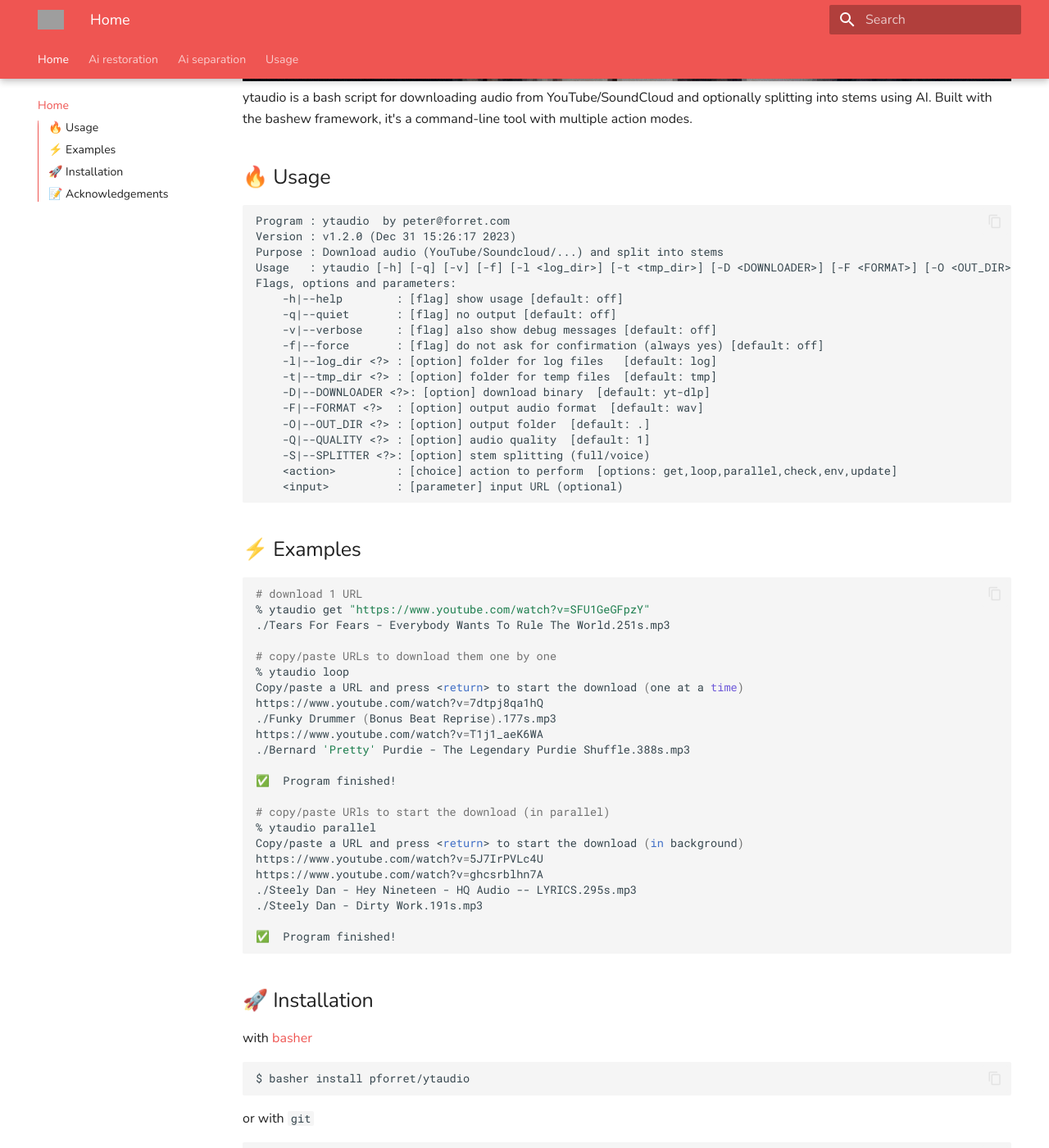
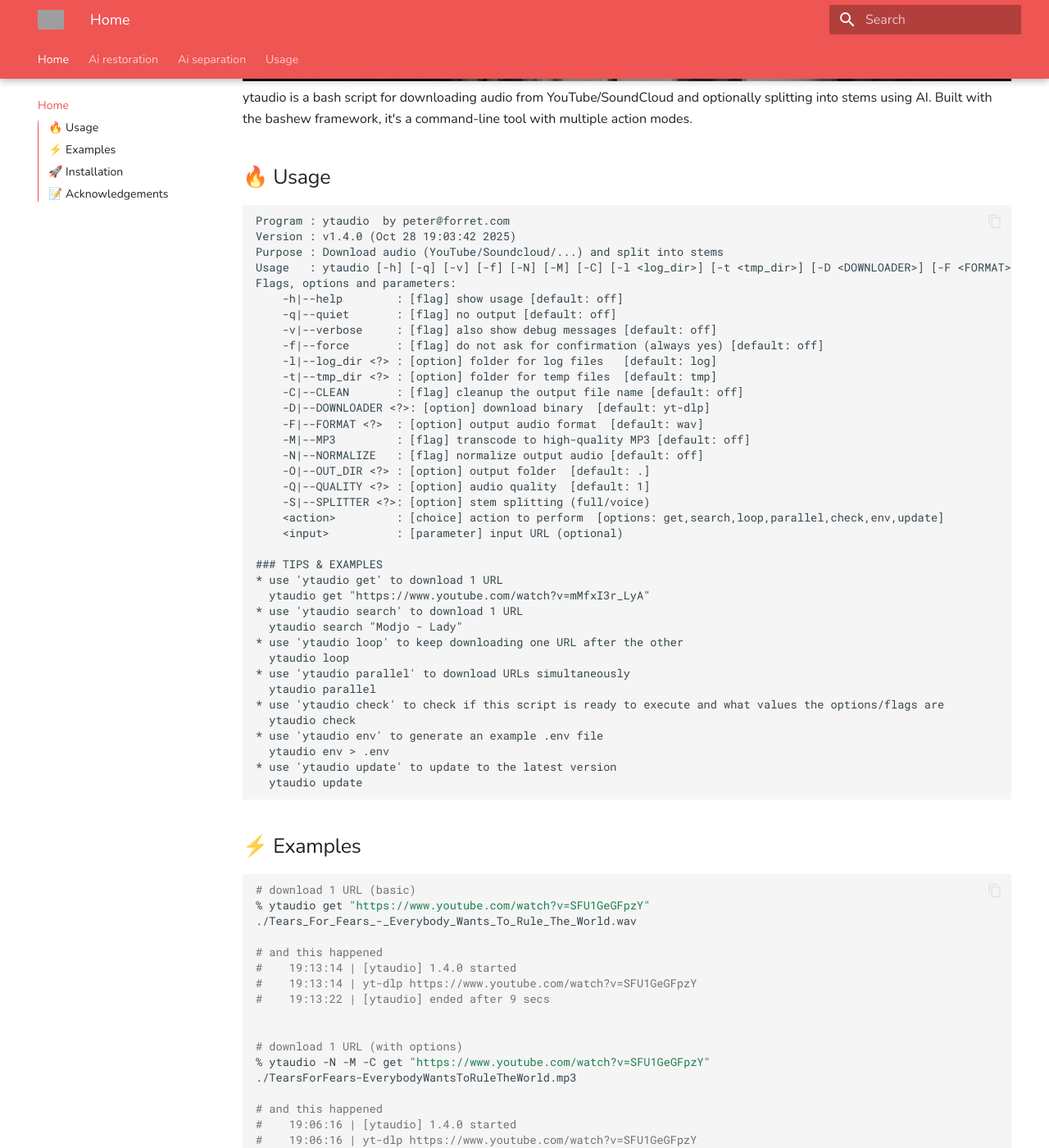
Before and after one commit to pforret/ytaudio, an MkDocs documentation site: the page built from docs/index.md, in a window 1280 px wide and 1400 px high, scrolled down 658 px. Shown: the whole window at 82% size. Built offline with MkDocs 1.6.1 and Material for MkDocs 9.7.7, drawn with Linux system fonts in a browser that asks for light colours; some of the changed text lies outside the part shown; grey boxes are pictures that could not be loaded.

Commit message:
DEL: ABBA_-_Gimme_Gimme_Gimme_A_Man_After_Midnight.210s.wav, MOD: index.md ytaudio.sh

````diff
--- a/docs/index.md
+++ b/docs/index.md
@@ -16,9 +16,9 @@ Built with the bashew framework, it's a command-line tool with multiple action m
 
 ```
 Program : ytaudio  by peter@forret.com
-Version : v1.2.0 (Dec 31 15:26:17 2023)
+Version : v1.4.0 (Oct 28 19:03:42 2025)
 Purpose : Download audio (YouTube/Soundcloud/...) and split into stems
-Usage   : ytaudio [-h] [-q] [-v] [-f] [-l <log_dir>] [-t <tmp_dir>] [-D <DOWNLOADER>] [-F <FORMAT>] [-O <OUT_DIR>] [-Q <QUALITY>] [-S <SPLITTER>] <action> <input?>
+Usage   : ytaudio [-h] [-q] [-v] [-f] [-N] [-M] [-C] [-l <log_dir>] [-t <tmp_dir>] [-D <DOWNLOADER>] [-F <FORMAT>] [-O <OUT_DIR>] [-Q <QUALITY>] [-S <SPLITTER>] <action> <input?>
 Flags, options and parameters:
     -h|--help        : [flag] show usage [default: off]
     -q|--quiet       : [flag] no output [default: off]
@@ -26,21 +26,60 @@ Flags, options and parameters:
     -f|--force       : [flag] do not ask for confirmation (always yes) [default: off]
     -l|--log_dir <?> : [option] folder for log files   [default: log]
     -t|--tmp_dir <?> : [option] folder for temp files  [default: tmp]
+    -C|--CLEAN       : [flag] cleanup the output file name [default: off]
     -D|--DOWNLOADER <?>: [option] download binary  [default: yt-dlp]
     -F|--FORMAT <?>  : [option] output audio format  [default: wav]
+    -M|--MP3         : [flag] transcode to high-quality MP3 [default: off]
+    -N|--NORMALIZE   : [flag] normalize output audio [default: off]
     -O|--OUT_DIR <?> : [option] output folder  [default: .]
     -Q|--QUALITY <?> : [option] audio quality  [default: 1]
     -S|--SPLITTER <?>: [option] stem splitting (full/voice)
-    <action>         : [choice] action to perform  [options: get,loop,parallel,check,env,update]
+    <action>         : [choice] action to perform  [options: get,search,loop,parallel,check,env,update]
     <input>          : [parameter] input URL (optional)
+
+### TIPS & EXAMPLES
+* use 'ytaudio get' to download 1 URL
+  ytaudio get "https://www.youtube.com/watch?v=mMfxI3r_LyA"
+* use 'ytaudio search' to download 1 URL
+  ytaudio search "Modjo - Lady"
+* use 'ytaudio loop' to keep downloading one URL after the other
+  ytaudio loop
+* use 'ytaudio parallel' to download URLs simultaneously
+  ytaudio parallel
+* use 'ytaudio check' to check if this script is ready to execute and what values the options/flags are
+  ytaudio check
+* use 'ytaudio env' to generate an example .env file
+  ytaudio env > .env
+* use 'ytaudio update' to update to the latest version
+  ytaudio update
 ```
 
 ## ⚡️ Examples
 
 ```bash
-# download 1 URL
+# download 1 URL (basic)
 % ytaudio get "https://www.youtube.com/watch?v=SFU1GeGFpzY"
-./Tears For Fears - Everybody Wants To Rule The World.251s.mp3
+./Tears_For_Fears_-_Everybody_Wants_To_Rule_The_World.wav
+
+# and this happened
+#    19:13:14 | [ytaudio] 1.4.0 started
+#    19:13:14 | yt-dlp https://www.youtube.com/watch?v=SFU1GeGFpzY
+#    19:13:22 | [ytaudio] ended after 9 secs
+
+
+# download 1 URL (with options)
+% ytaudio -N -M -C get "https://www.youtube.com/watch?v=SFU1GeGFpzY"
+./TearsForFears-EverybodyWantsToRuleTheWorld.mp3
+
+# and this happened
+#    19:06:16 | [ytaudio] 1.4.0 started
+#    19:06:16 | yt-dlp https://www.youtube.com/watch?v=SFU1GeGFpzY
+#    19:06:26 | Normalize output/Tears_For_Fears_-_Everybody_Wants_To_Rule_The_World.wav (-14 LUFS)
+#    19:06:35 | Loudness corrected: { 'volume_r128': -13.9 LUFS, 'mean_volume': -16.8 dB } => { 'volume_r128': -13.6 LUFS, 'mean_volume': -16.4 dB }
+#    19:06:35 | ffmpeg output/Tears_For_Fears_-_Everybody_Wants_To_Rule_The_World.wav -> output/Tears_For_Fears_-_Everybody_Wants_To_Rule_The_World.mp3
+#    19:06:38 | Cleanup: 'Tears_For_Fears_-_Everybody_Wants_To_Rule_The_World.mp3' => 'TearsForFears-EverybodyWantsToRuleTheWorld.mp3'
+#    19:06:38 | [ytaudio] ended after 23 secs
+
 
 # copy/paste URLs to download them one by one
 % ytaudio loop
````
Also changed, not shown: 1 other file.
